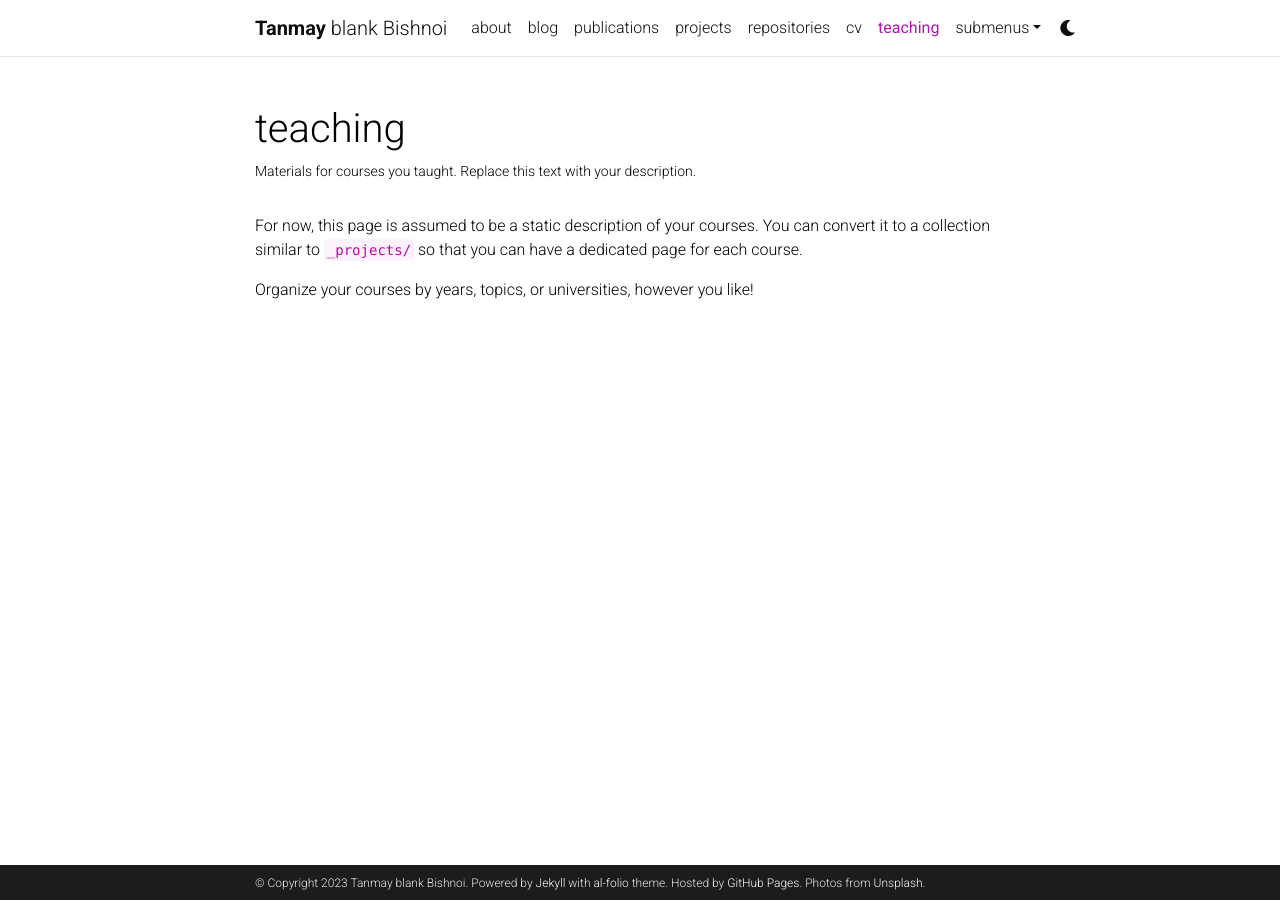
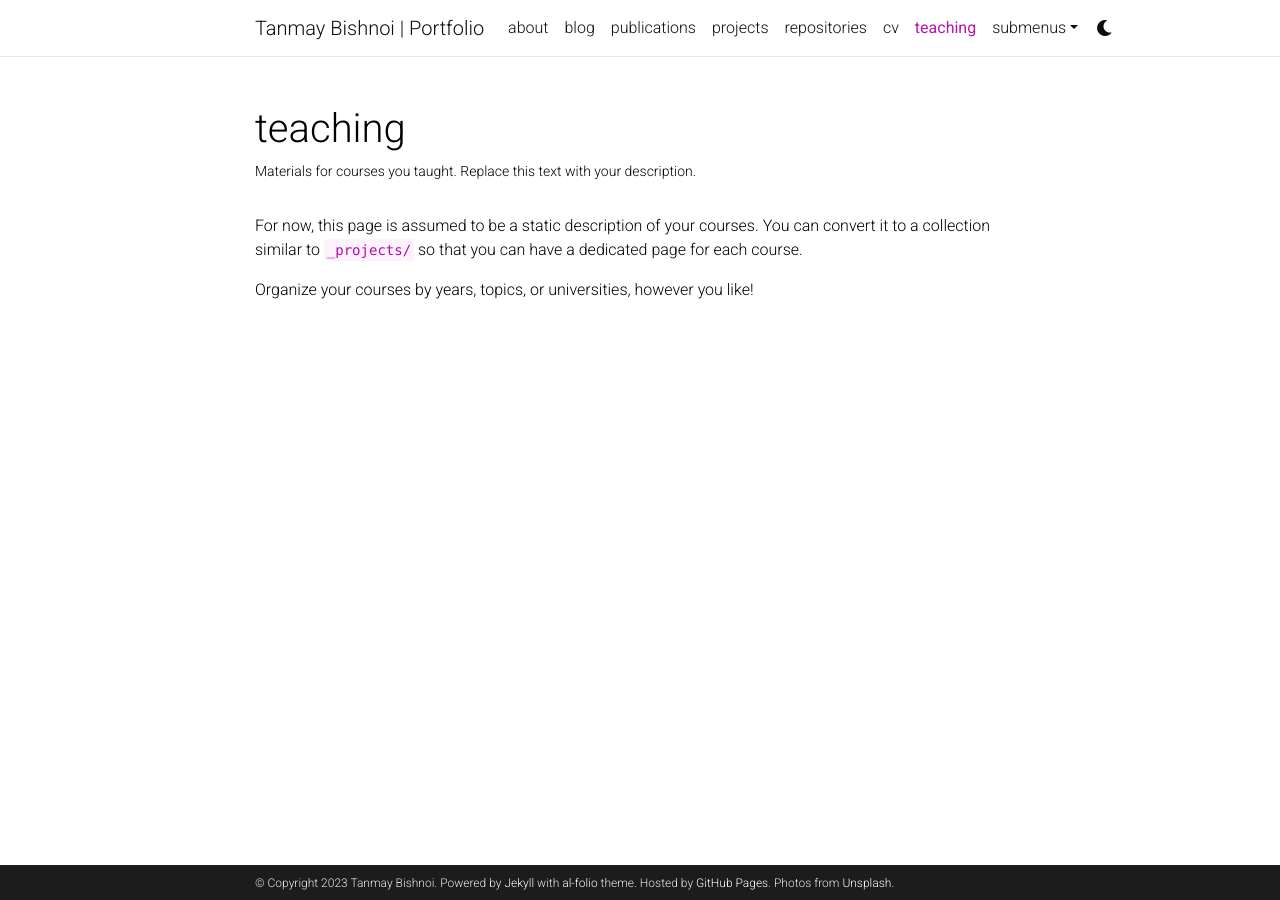
Before and after one commit to tanmayyb/home, a Jekyll site: the page built from _pages/teaching.md, in a window 1280 px wide. Built offline with Jekyll 4.4.1, drawn with Linux system fonts in a browser that asks for light colours; comment, search, counter and statistics services are not loaded; a style sheet for code colours, icons or effects is not loaded.

Commit message:
dply_trig

```diff
--- a/_config.yml
+++ b/_config.yml
@@ -2,9 +2,9 @@
 # Site settings
 # -----------------------------------------------------------------------------
 
-title: blank # the website title (if blank, full name will be used instead)
+title: Tanmay Bishnoi | Portfolio # the website title (if blank, full name will be used instead)
 first_name: Tanmay
-middle_name: blank
+middle_name:
 last_name: Bishnoi
 email: tbishnoi@torontomu.ca
 description: > # the ">" symbol means to ignore newlines until "footer_text:"
@@ -19,7 +19,7 @@ lang: en # the language of your site (for example: en, fr, cn, ru, etc.)
 icon: ⚛️  # the emoji used as the favicon (alternatively, provide image name in /assets/img/)
 
 url: https://tanmayyb.github.io # the base hostname & protocol for your site
-baseurl: blank  # the subpath of your site, e.g. /blog/
+baseurl: home  # the subpath of your site, e.g. /blog/
 last_updated: false # set to true if you want to display last updated in the footer
 impressum_path:  # set to path to include impressum link in the footer, use the same path as permalink in a page, helps to conform with EU GDPR
 
```
